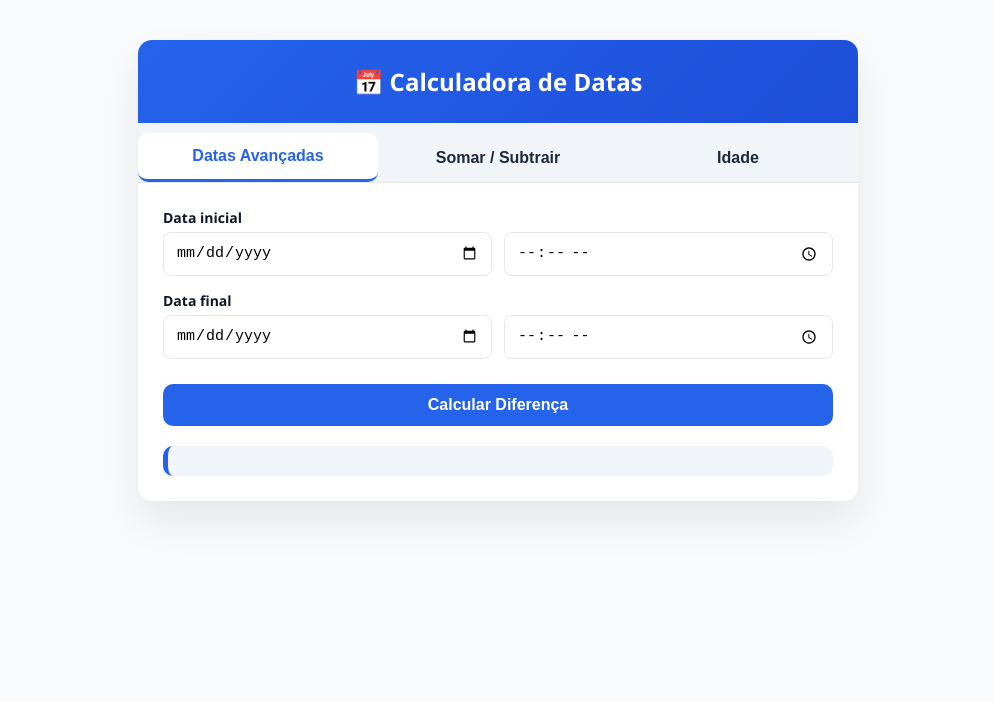
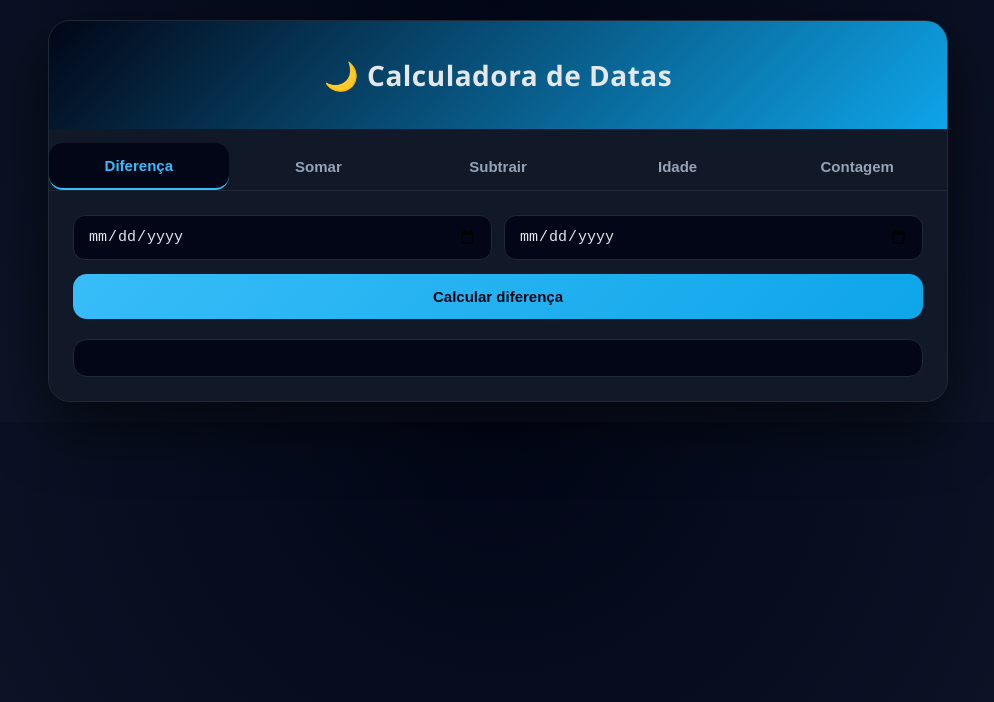
Before and after one commit to ObscurialStudio/Calculadora-de-Datas, a plain HTML site: page index.html in a window 1280 px wide. Shown: the whole page, without its empty margins (142-1136 px from the left). Drawn offline with Linux system fonts and the light colour scheme.

Commit message:
Update index.html

```diff
--- a/index.html
+++ b/index.html
@@ -1,330 +1,269 @@
 <!DOCTYPE html>
 <html lang="pt-BR">
 <head>
-<meta charset="UTF-8">
-<title>Calculadora de Datas</title>
+<meta charset="UTF-8" />
+<meta name="viewport" content="width=device-width, initial-scale=1.0" />
+<title>Calculadora de Datas Pro</title>
 
 <style>
 :root {
-    --primary: #2563eb;
-    --secondary: #1e293b;
-    --background: #f8fafc;
-    --card: #ffffff;
-    --border: #e5e7eb;
-    --text: #0f172a;
+  --bg: #0f172a;
+  --card: #111827;
+  --primary: #38bdf8;
+  --primary-soft: #0ea5e9;
+  --text: #e5e7eb;
+  --muted: #94a3b8;
+  --border: #1f2937;
 }
 
-* {
-    box-sizing: border-box;
-}
+* { box-sizing: border-box; }
 
 body {
   margin: 0;
   font-family: "Segoe UI", Roboto, Arial, sans-serif;
-    background: var(--background);
+  background: radial-gradient(circle at top, #020617, var(--bg));
   color: var(--text);
 }
 
-/* Container principal */
 .container {
-    max-width: 720px;
-    margin: 40px auto;
+  max-width: 900px;
+  margin: 20px auto;
   background: var(--card);
-    border-radius: 14px;
-    box-shadow: 0 20px 40px rgba(0,0,0,0.08);
+  border-radius: 22px;
+  box-shadow: 0 25px 60px rgba(0,0,0,0.6);
   overflow: hidden;
+  border: 1px solid var(--border);
 }
 
-/* Cabeçalho */
 .header {
-    padding: 25px;
-    background: linear-gradient(135deg, var(--primary), #1d4ed8);
-    color: white;
+  padding: 35px 20px;
+  background: linear-gradient(135deg, #020617, #0ea5e9);
   text-align: center;
 }
 
 .header h1 {
   margin: 0;
-    font-size: 24px;
+  font-size: 28px;
+  letter-spacing: 0.5px;
 }
 
-/* Abas */
 .tabs {
-    display: flex;
-    background: #f1f5f9;
+  display: grid;
+  grid-template-columns: repeat(5, 1fr);
   border-bottom: 1px solid var(--border);
 }
 
 .tab-button {
-    flex: 1;
-    padding: 14px;
+  padding: 14px 8px;
   border: none;
   background: transparent;
+  color: var(--muted);
   font-weight: 600;
   cursor: pointer;
-    color: var(--secondary);
-    transition: all 0.3s;
+  transition: 0.25s;
 }
 
-.tab-button:hover {
-    background: #e2e8f0;
+.tab-button:hover { background: #020617; }
+
+.tab-button.active {
+  color: var(--primary);
+  border-bottom: 2px solid var(--primary);
+  background: #020617;
 }
 
-.tab-button.active {
-    background: var(--card);
-    color: var(--primary);
-    border-bottom: 3px solid var(--primary);
-}
+.content { padding: 24px; }
 
-/* Conteúdo */
-.content {
-    padding: 25px;
-}
-
-.tab-content {
-    display: none;
-}
-
-.tab-content.active {
-    display: block;
-}
-
-/* Formulários */
-.form-group {
-    margin-bottom: 15px;
-}
-
-label {
-    display: block;
-    font-size: 14px;
-    font-weight: 600;
-    margin-bottom: 5px;
+.grid {
+  display: grid;
+  grid-template-columns: repeat(auto-fit, minmax(130px, 1fr));
+  gap: 12px;
 }
 
 input, select {
   width: 100%;
-    padding: 10px 12px;
-    border-radius: 8px;
+  padding: 12px 14px;
+  border-radius: 12px;
   border: 1px solid var(--border);
+  background: #020617;
+  color: var(--text);
   font-size: 15px;
 }
 
-input:focus, select:focus {
+input:focus {
   outline: none;
   border-color: var(--primary);
+  box-shadow: 0 0 0 1px var(--primary);
 }
 
-/* Grid */
-.grid {
-    display: grid;
-    grid-template-columns: repeat(auto-fit, minmax(140px, 1fr));
-    gap: 12px;
-}
-
-/* Botão */
 button {
   width: 100%;
-    margin-top: 10px;
-    padding: 12px;
-    background: var(--primary);
-    color: white;
+  margin-top: 14px;
+  padding: 14px;
+  border-radius: 14px;
   border: none;
-    border-radius: 10px;
-    font-size: 16px;
-    font-weight: 600;
+  background: linear-gradient(135deg, var(--primary), var(--primary-soft));
+  color: #020617;
+  font-weight: bold;
   cursor: pointer;
-    transition: transform .2s, box-shadow .2s;
+  transition: 0.25s;
+  font-size: 15px;
 }
 
 button:hover {
-    transform: translateY(-1px);
-    box-shadow: 0 8px 20px rgba(37,99,235,.3);
+  transform: translateY(-1px) scale(1.01);
+  box-shadow: 0 10px 25px rgba(14,165,233,0.35);
 }
 
-/* Resultado */
 .resultado {
   margin-top: 20px;
-    padding: 15px;
-    border-radius: 10px;
-    background: #f1f5f9;
-    border-left: 5px solid var(--primary);
+  padding: 18px;
+  border-radius: 14px;
+  background: #020617;
+  border: 1px solid var(--border);
   font-size: 15px;
+  line-height: 1.5;
 }
 
-/* Responsivo */
+.tab-content { display: none; }
+.tab-content.active { display: block; }
+
+/* Mobile */
 @media (max-width: 600px) {
-    .container {
-        margin: 10px;
-    }
+  .tabs { grid-template-columns: 1fr 1fr; }
+  .header h1 { font-size: 22px; }
 }
 </style>
 </head>
 
 <body>
-
 <div class="container">
 
   <div class="header">
-        <h1>📅 Calculadora de Datas</h1>
+    <h1>🌙 Calculadora de Datas</h1>
   </div>
 
   <div class="tabs">
-        <button class="tab-button active" onclick="abrirAba(0)">Datas Avançadas</button>
-        <button class="tab-button" onclick="abrirAba(1)">Somar / Subtrair</button>
-        <button class="tab-button" onclick="abrirAba(2)">Idade</button>
+    <button class="tab-button active" data-tab="0">Diferença</button>
+    <button class="tab-button" data-tab="1">Somar</button>
+    <button class="tab-button" data-tab="2">Subtrair</button>
+    <button class="tab-button" data-tab="3">Idade</button>
+    <button class="tab-button" data-tab="4">Contagem</button>
   </div>
 
   <div class="content">
 
-        <!-- ABA 1 -->
     <div class="tab-content active">
-            <div class="form-group">
-                <label>Data inicial</label>
       <div class="grid">
-                    <input type="date" id="dataInicialData">
-                    <input type="time" id="dataInicialHora">
+        <input type="date" id="inicio" />
+        <input type="date" id="fim" />
       </div>
+      <button class="calc" id="btnDiff">Calcular diferença</button>
+      <div class="resultado" id="resDiff"></div>
     </div>
 
-            <div class="form-group">
-                <label>Data final</label>
+    <div class="tab-content">
+      <input type="date" id="base" />
       <div class="grid">
-                    <input type="date" id="dataFinalData">
-                    <input type="time" id="dataFinalHora">
+        <input type="number" id="dias" placeholder="Dias" />
+        <input type="number" id="meses" placeholder="Meses" />
+        <input type="number" id="anos" placeholder="Anos" />
       </div>
+      <button class="calc" id="btnSomar">Calcular nova data</button>
+      <div class="resultado" id="resNova"></div>
     </div>
 
-            <button onclick="calcularDiferenca()">Calcular Diferença</button>
-            <div class="resultado" id="resultado"></div>
+    <div class="tab-content">
+      <input type="date" id="baseSub" />
+      <div class="grid">
+        <input type="number" id="diasSub" placeholder="Dias" />
+        <input type="number" id="mesesSub" placeholder="Meses" />
+        <input type="number" id="anosSub" placeholder="Anos" />
+      </div>
+      <button class="calc" id="btnSub">Calcular nova data</button>
+      <div class="resultado" id="resSub"></div>
     </div>
 
-        <!-- ABA 2 -->
     <div class="tab-content">
-            <div class="form-group">
-                <label>Data base</label>
-                <input type="date" id="dataBase">
+      <input type="date" id="nasc" />
+      <button class="calc" id="btnIdade">Calcular idade</button>
+      <div class="resultado" id="resIdade"></div>
     </div>
 
-            <div class="form-group">
-                <label>Operação</label>
-                <select id="operacao">
-                    <option value="somar">Somar</option>
-                    <option value="subtrair">Subtrair</option>
-                </select>
-            </div>
-
-            <div class="grid">
-                <input type="number" id="anos" placeholder="Anos" value="0">
-                <input type="number" id="meses" placeholder="Meses" value="0">
-                <input type="number" id="semanas" placeholder="Semanas" value="0">
-                <input type="number" id="dias" placeholder="Dias" value="0">
-            </div>
-
-            <button onclick="calcularNovaData()">Calcular Nova Data</button>
-            <div class="resultado" id="resultadoSoma"></div>
-        </div>
-
-        <!-- ABA 3 -->
     <div class="tab-content">
-            <div class="form-group">
-                <label>Data de nascimento</label>
-                <input type="date" id="nascimento">
-            </div>
-
-            <button onclick="calcularIdade()">Calcular Idade</button>
-            <div class="resultado" id="resultadoIdade"></div>
+      <input type="date" id="evento" />
+      <button class="calc" id="btnContagem">Ver contagem</button>
+      <div class="resultado" id="resContagem"></div>
     </div>
 
   </div>
 </div>
 
 <script>
-function abrirAba(i) {
-    document.querySelectorAll('.tab-content').forEach(t => t.classList.remove('active'));
-    document.querySelectorAll('.tab-button').forEach(b => b.classList.remove('active'));
-    document.querySelectorAll('.tab-content')[i].classList.add('active');
-    document.querySelectorAll('.tab-button')[i].classList.add('active');
+const tabs = document.querySelectorAll('.tab-button');
+const contents = document.querySelectorAll('.tab-content');
+
+tabs.forEach(btn => {
+  btn.addEventListener('click', () => {
+    const i = btn.dataset.tab;
+
+    tabs.forEach(b => b.classList.remove('active'));
+    contents.forEach(c => c.classList.remove('active'));
+
+    btn.classList.add('active');
+    contents[i].classList.add('active');
+  });
+});
+
+btnDiff.onclick = () => {
+  const d1 = new Date(inicio.value);
+  const d2 = new Date(fim.value);
+  if (!inicio.value || !fim.value) return;
+
+  const dias = Math.floor((d2 - d1) / 86400000);
+  let uteis = 0;
+  for (let d = new Date(d1); d <= d2; d.setDate(d.getDate() + 1)) {
+    if (d.getDay() !== 0 && d.getDay() !== 6) uteis++;
   }
 
-function calcularDiferenca() {
-    if (!dataInicialData.value || !dataFinalData.value) {
-        resultado.innerHTML = "Selecione as duas datas.";
-        return;
-    }
+  resDiff.innerHTML = `<b>${dias} dias totais</b><br>Dias úteis: ${uteis}`;
+};
 
-    const inicio = new Date(`${dataInicialData.value}T${dataInicialHora.value || "00:00"}`);
-    const fim = new Date(`${dataFinalData.value}T${dataFinalHora.value || "00:00"}`);
+btnSomar.onclick = () => {
+  if (!base.value) return;
+  let d = new Date(base.value);
+  d.setDate(d.getDate() + (+dias.value || 0));
+  d.setMonth(d.getMonth() + (+meses.value || 0));
+  d.setFullYear(d.getFullYear() + (+anos.value || 0));
+  resNova.innerHTML = `<b>${d.toLocaleDateString('pt-BR')}</b>`;
+};
 
-    if (inicio > fim) {
-        resultado.innerHTML = "A data final deve ser maior que a inicial.";
-        return;
-    }
+btnSub.onclick = () => {
+  if (!baseSub.value) return;
+  let d = new Date(baseSub.value);
+  d.setDate(d.getDate() - (+diasSub.value || 0));
+  d.setMonth(d.getMonth() - (+mesesSub.value || 0));
+  d.setFullYear(d.getFullYear() - (+anosSub.value || 0));
+  resSub.innerHTML = `<b>${d.toLocaleDateString('pt-BR')}</b>`;
+};
 
-    let anos = fim.getFullYear() - inicio.getFullYear();
-    let meses = fim.getMonth() - inicio.getMonth();
-    let dias = fim.getDate() - inicio.getDate();
+btnIdade.onclick = () => {
+  if (!nasc.value) return;
+  const n = new Date(nasc.value);
+  const h = new Date();
+  const anosCalc = h.getFullYear() - n.getFullYear();
+  const diasCalc = Math.floor((h - n) / 86400000);
+  resIdade.innerHTML = `<b>${anosCalc} anos</b><br>${diasCalc} dias vividos`;
+};
 
-    if (dias < 0) {
-        meses--;
-        dias += new Date(fim.getFullYear(), fim.getMonth(), 0).getDate();
-    }
-
-    if (meses < 0) {
-        anos--;
-        meses += 12;
-    }
-
-    const ms = fim - inicio;
-
-    resultado.innerHTML = `
-        <strong>${anos} anos, ${meses} meses e ${dias} dias</strong><br><br>
-        ${Math.floor(ms / 86400000)} dias •
-        ${Math.floor(ms / 3600000)} horas •
-        ${Math.floor(ms / 60000)} minutos •
-        ${Math.floor(ms / 1000)} segundos
-    `;
-}
-
-function calcularNovaData() {
-    if (!dataBase.value) {
-        resultadoSoma.innerHTML = "Selecione a data base.";
-        return;
-    }
-
-    const fator = operacao.value === "subtrair" ? -1 : 1;
-    let data = new Date(dataBase.value);
-
-    data.setFullYear(data.getFullYear() + fator * +anos.value);
-    data.setMonth(data.getMonth() + fator * +meses.value);
-    data.setDate(data.getDate() + fator * (+semanas.value * 7 + +dias.value));
-
-    resultadoSoma.innerHTML = `Resultado: <strong>${data.toLocaleDateString("pt-BR")}</strong>`;
-}
-
-function calcularIdade() {
-    if (!nascimento.value) return;
-
-    const nasc = new Date(nascimento.value);
-    const hoje = new Date();
-
-    let anos = hoje.getFullYear() - nasc.getFullYear();
-    let meses = hoje.getMonth() - nasc.getMonth();
-    let dias = hoje.getDate() - nasc.getDate();
-
-    if (dias < 0) {
-        meses--;
-        dias += new Date(hoje.getFullYear(), hoje.getMonth(), 0).getDate();
-    }
-    if (meses < 0) {
-        anos--;
-        meses += 12;
-    }
-
-    resultadoIdade.innerHTML = `
-        <strong>${anos} anos, ${meses} meses e ${dias} dias</strong><br>
-        Dias vividos: ${Math.floor((hoje - nasc) / 86400000)}
-    `;
-}
+btnContagem.onclick = () => {
+  if (!evento.value) return;
+  const e = new Date(evento.value);
+  const h = new Date();
+  const dias = Math.ceil((e - h) / 86400000);
+  resContagem.innerHTML = dias >= 0
+    ? `<b>Faltam ${dias} dias</b>`
+    : `<b>Já passou há ${Math.abs(dias)} dias</b>`;
+};
 </script>
 
 </body>
```
Lines whose indentation alone changed are shown as unchanged.
